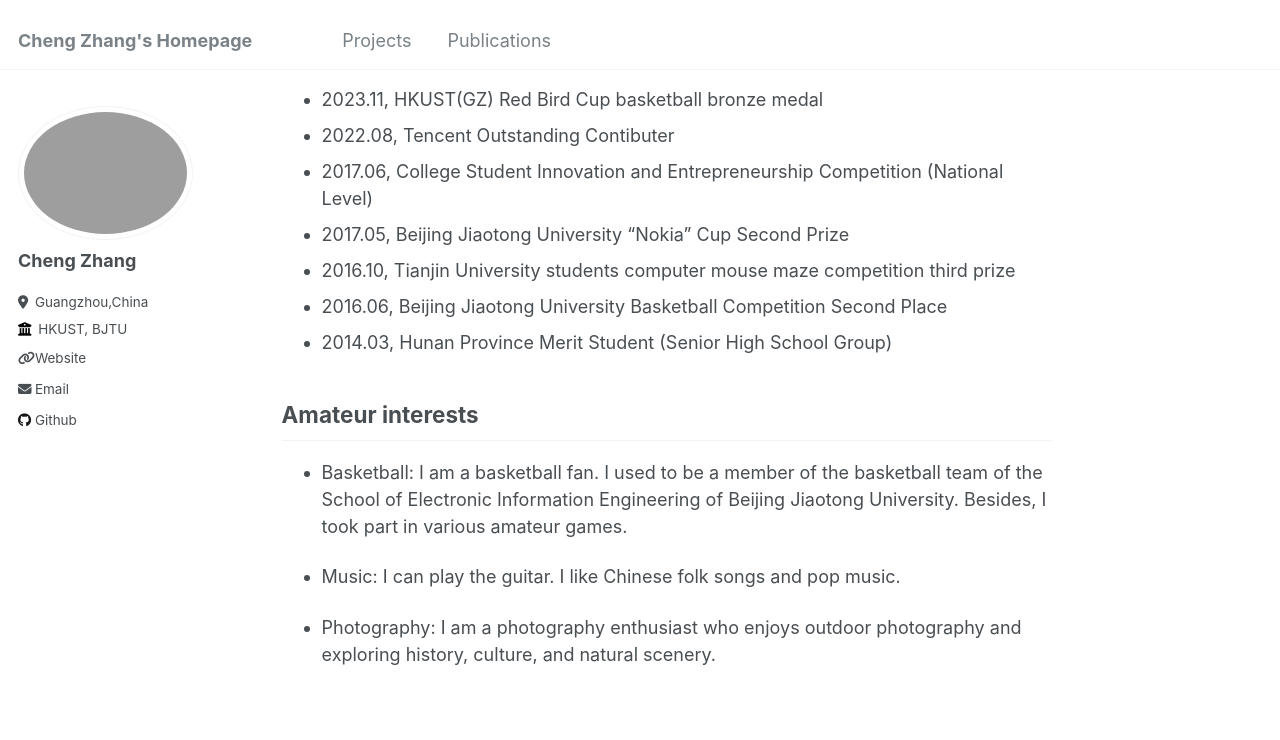
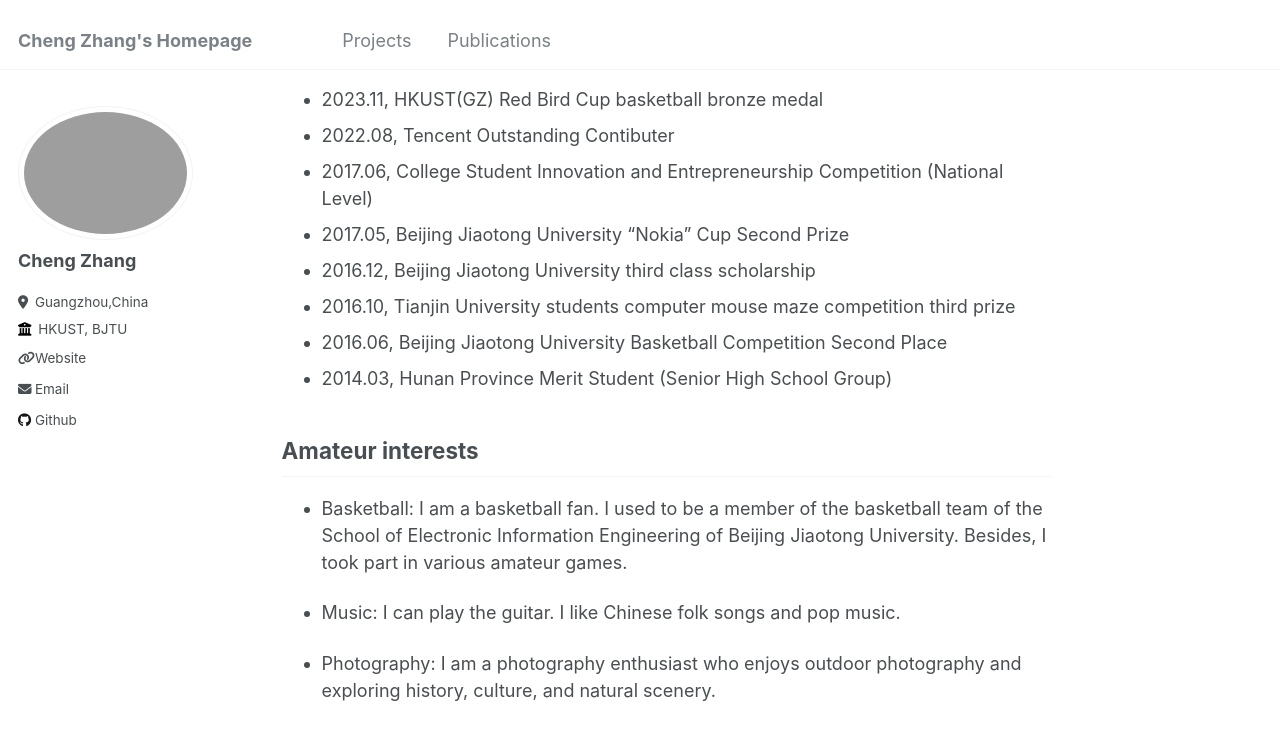
Before and after one commit to ZachcZhang/zachczhang.github.io, a Jekyll site: the page built from _pages/about.md, in a window 1280 px wide and 900 px high, scrolled down 1603 px. Shown: the top 740 px of the window. Built offline with Jekyll 4.4.1, drawn with Linux system fonts in a browser that asks for light colours.

Commit message:
update information

```diff
--- a/_pages/about.md
+++ b/_pages/about.md
@@ -61,6 +61,7 @@ My research interests include large language models (LLMs), retrieval-augmented
 - 2022.08, Tencent Outstanding Contibuter
 - 2017.06, College Student Innovation and Entrepreneurship Competition (National Level)
 - 2017.05, Beijing Jiaotong University "Nokia" Cup Second Prize
+- 2016.12, Beijing Jiaotong University third class scholarship
 - 2016.10, Tianjin University students computer mouse maze competition third prize
 - 2016.06, Beijing Jiaotong University Basketball Competition Second Place
 - 2014.03, Hunan Province Merit Student (Senior High School Group)
```
